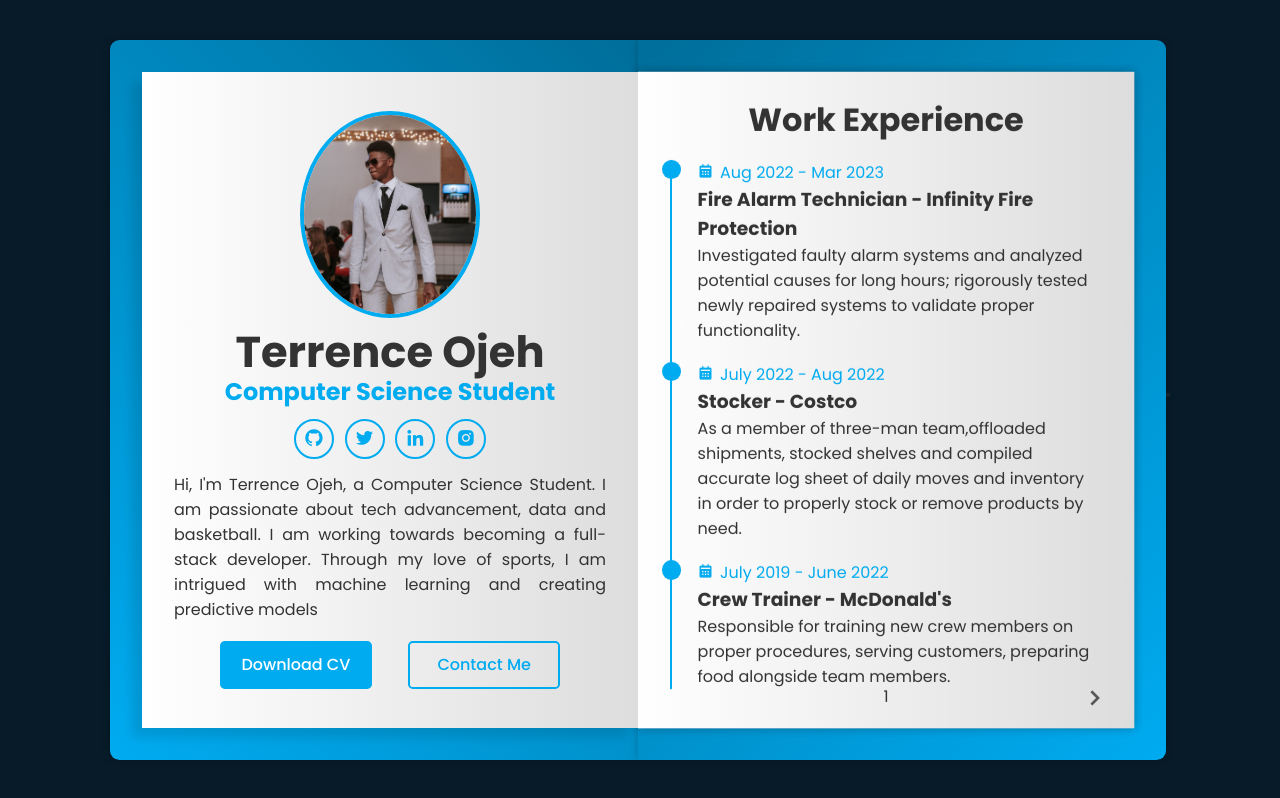
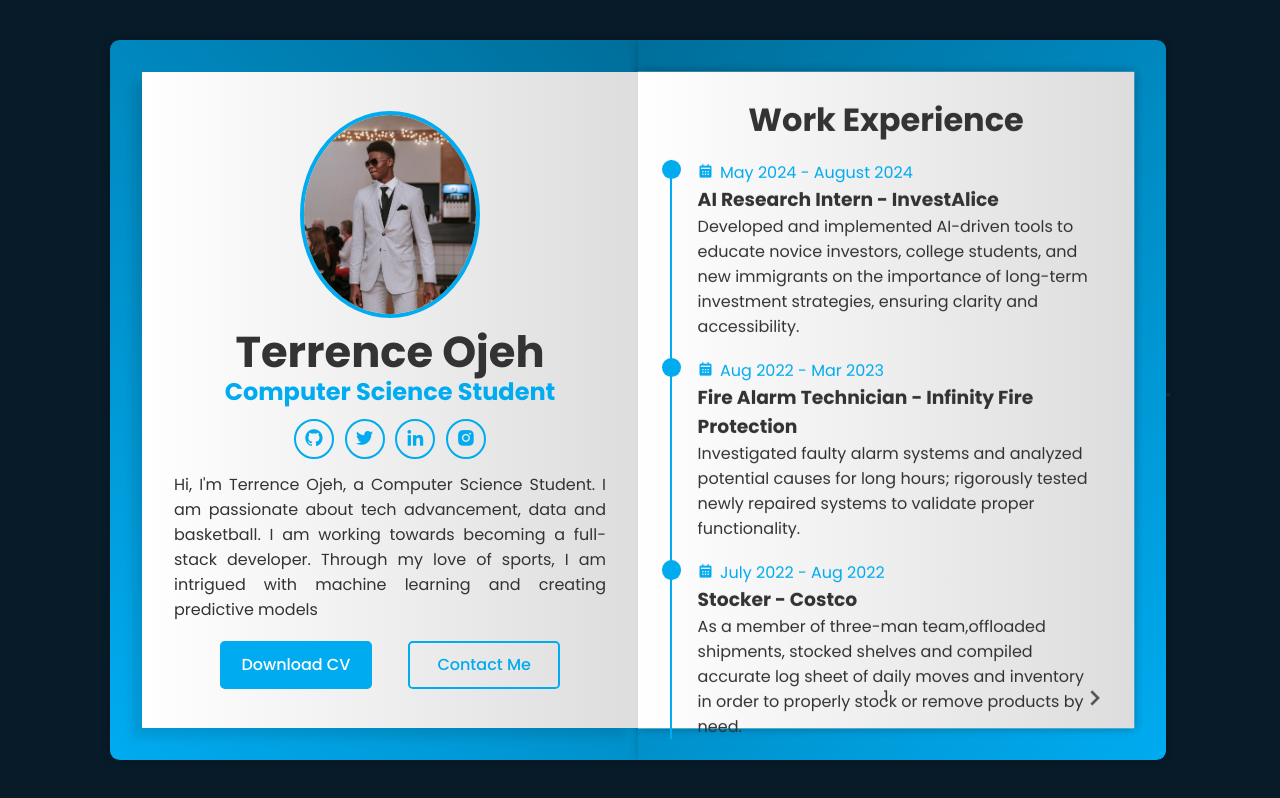
Before and after one commit to TerryOjeh/portfolio-website, a plain HTML site: page index.html in a window 1280 px wide. Drawn offline with nearby package versions, Linux system fonts and the light colour scheme.

Commit message:
Update index.html

```diff
--- a/index.html
+++ b/index.html
@@ -51,6 +51,14 @@
 
                         <div class="workeduc-box">
                             <div class="workeduc-content">
+                                <span class="year"><i class='bx bxs-calendar'></i>May 2024 - August 2024</span>
+                                <h3>AI Research Intern - InvestAlice</h3>
+                                <p>Developed and implemented AI-driven tools to educate novice investors, college students, and new immigrants on the importance of long-term investment strategies, ensuring clarity and accessibility.
+
+                                </p>
+                            </div>
+
+                            <div class="workeduc-content">
                                 <span class="year"><i class='bx bxs-calendar'></i>Aug 2022 - Mar 2023</span>
                                 <h3>Fire Alarm Technician - Infinity Fire Protection</h3>
                                 <p>Investigated faulty alarm systems and analyzed potential causes for long hours; rigorously tested
@@ -63,14 +71,6 @@
                                 <h3>Stocker - Costco</h3>
                                 <p>As a member of three-man team,offloaded shipments, stocked shelves and compiled accurate log sheet
                                     of daily moves and inventory in order to properly stock or remove products by need.
-                                </p>
-                            </div>
-
-                            <div class="workeduc-content">
-                                <span class="year"><i class='bx bxs-calendar'></i>July 2019 - June 2022</span>
-                                <h3>Crew Trainer - McDonald's</h3>
-                                <p>Responsible for training new crew members on proper procedures, serving customers, preparing food alongside team members.
-
                                 </p>
                             </div>
                         </div>
@@ -90,7 +90,7 @@
 
                         <div class="workeduc-box">
                             <div class="workeduc-content">
-                                <span class="year"><i class='bx bxs-calendar'></i>2023 - 2028</span>
+                                <span class="year"><i class='bx bxs-calendar'></i>2023 - Present</span>
                                 <h3>Bachelor of Computer Science, Honours with Co-op - University of Waterloo</h3>
                                 <p>President's Scholarship of Distinction Recipient
                                     Faculty of Mathematics Entrance Scholarship Recipient
@@ -151,8 +151,11 @@
 
                         <div class="skills-box">
                             <div class="skills-content">
-                                <h3>Front-End</h3>
+                                <h3>Languages</h3>
                                 <div class="content">
+                                    <span><i class='bx bxl-python' ></i>Python</span>
+                                    <span><i class='bx bxl-c-plus-plus'></i>C++</span>
+                                    <span><i class='bx bx-registered'></i>Racket</span>
                                     <span><i class='bx bxl-html5'></i>HTML</span>
                                     <span><i class='bx bxl-css3'></i>CSS</span>
                                     <span><i class='bx bxl-javascript' ></i>JS</span>
@@ -160,10 +163,10 @@
                             </div>
 
                             <div class="skills-content">
-                                <h3>Back-End</h3>
+                                <h3>Tools & Frameworks</h3>
                                 <div class="content">
-                                    <span><i class='bx bxl-python' ></i>Python</span>
-                                    <span><i class='bx bx-registered'></i>Racket</span>
+                                    <span><i class='bx bxl-react'></i>React</span>
+                                    <span><i class='bx bxl-git' ></i>Git</span>
                                 </div>
                             </div>
 
@@ -196,8 +199,9 @@
                                     <a href="#">Live Preview<i class='bx bx-link-external'></i></a>
                                 </div>
                                 <p>Tech Used:</p>
-                                <p>Built in Python, prediction model that predicts the winner of soccer matches in the English Premier League
-                                    using match data. Match data scraped and cleaned using requests, BeautifulSoup and pandas
+                                <p>Built in Python, prediction model that predicts the outcome of football games in the NFL using past results and
+statistics.  Obtained match data from Pro Football Reference in csv, using pandas cleaned and combined
+datasets to be split for training and testing and pandas and cleaned data using pandas
                                 </p>
                             </div>
 
```
